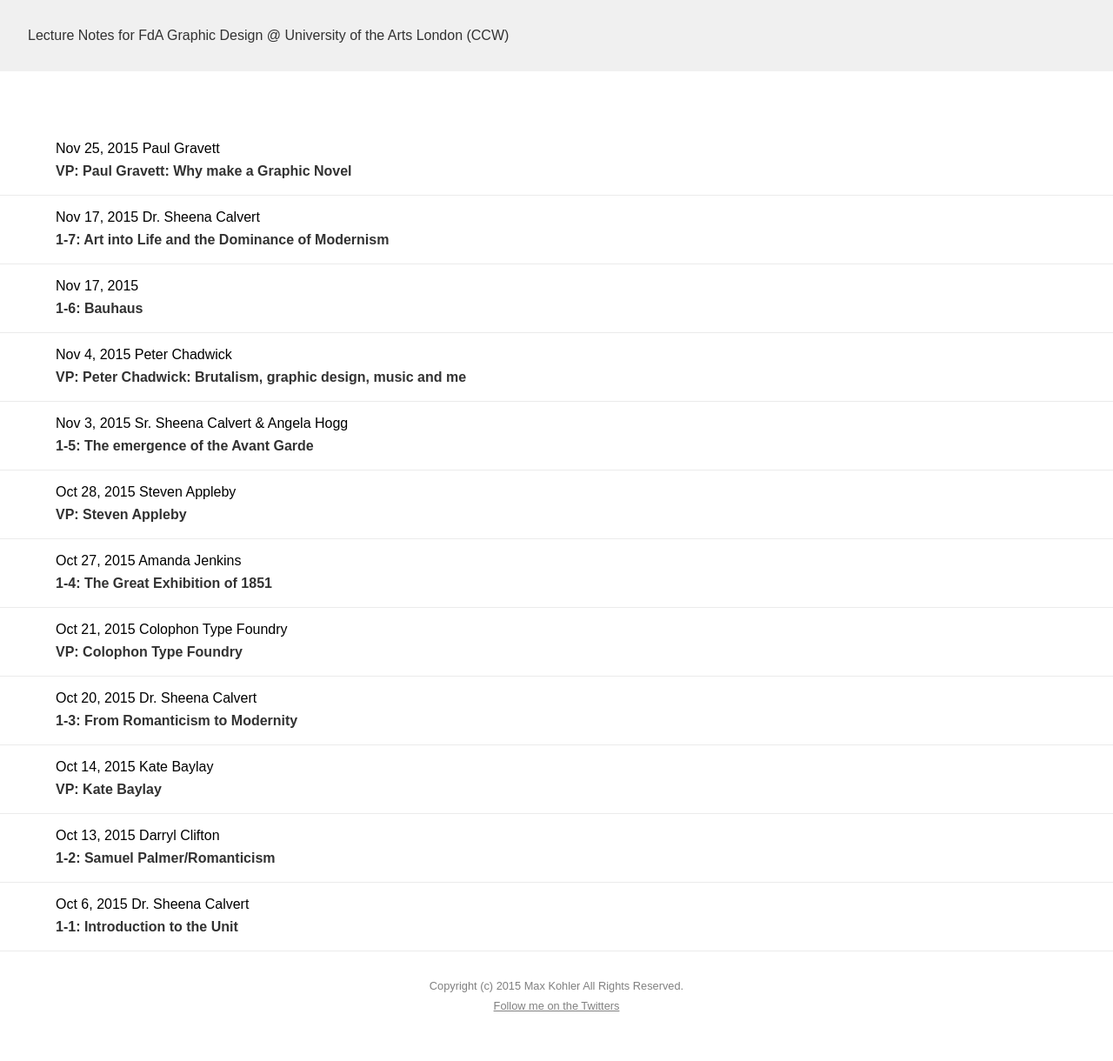
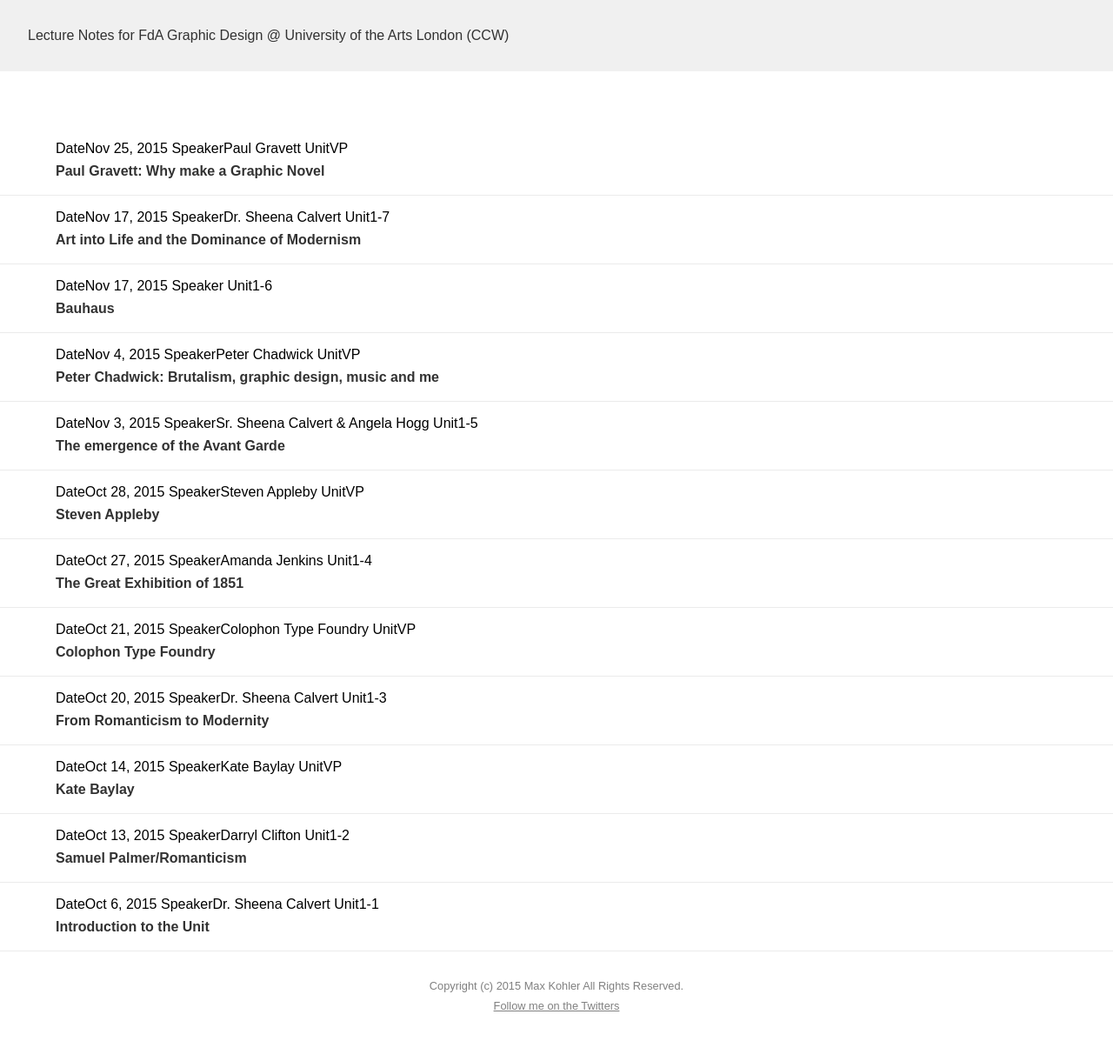
Before and after one commit to awesomephant/notes, a Jekyll site: the page built from index.html, in a window 1280 px wide. Shown: the whole page at 87% size. Built offline with Jekyll 4.4.1, drawn with Linux system fonts in a browser that asks for light colours.

Commit message:
clean up meta data

```diff
--- a/index.html
+++ b/index.html
@@ -4,10 +4,13 @@ layout: default
   <ul class="post-list">
     {% for post in site.posts %}
       <li class='post-list-post'>
-        <span class="post-list-meta">{{ post.date | date: "%b %-d, %Y" }}</span>
-        <span class="post-list-meta">{{ post.teacher }}</span>
+        <p class="post-list-meta">
+          <span class="post-meta-item"><span class='post-meta-title'>Date</span>{{ post.date | date: "%b %-d, %Y" }}</span>
+          <span class="post-meta-item"><span class='post-meta-title'>Speaker</span>{{ post.teacher }}</span>
+          <span class="post-meta-item"><span class='post-meta-title'>Unit</span>{{ post.unit }}</span>
+         </p>
         <h2>
-          <a class="post-list-link" href="{{ post.url | prepend: site.baseurl }}">{{ post.unit }}: {{ post.title }}</a>
+          <a class="post-list-link" href="{{ post.url | prepend: site.baseurl }}">{{ post.title }}</a>
         </h2>
       </li>
     {% endfor %}
```
